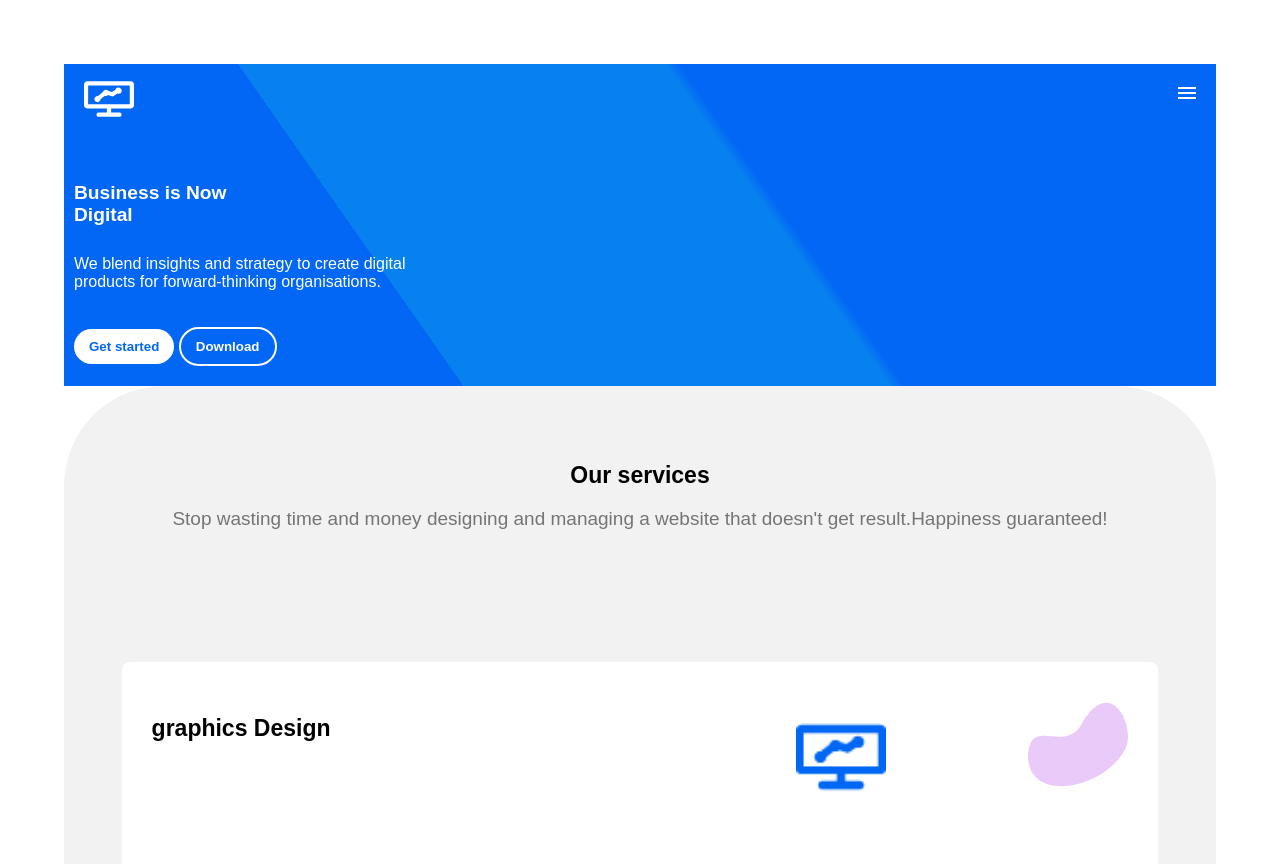
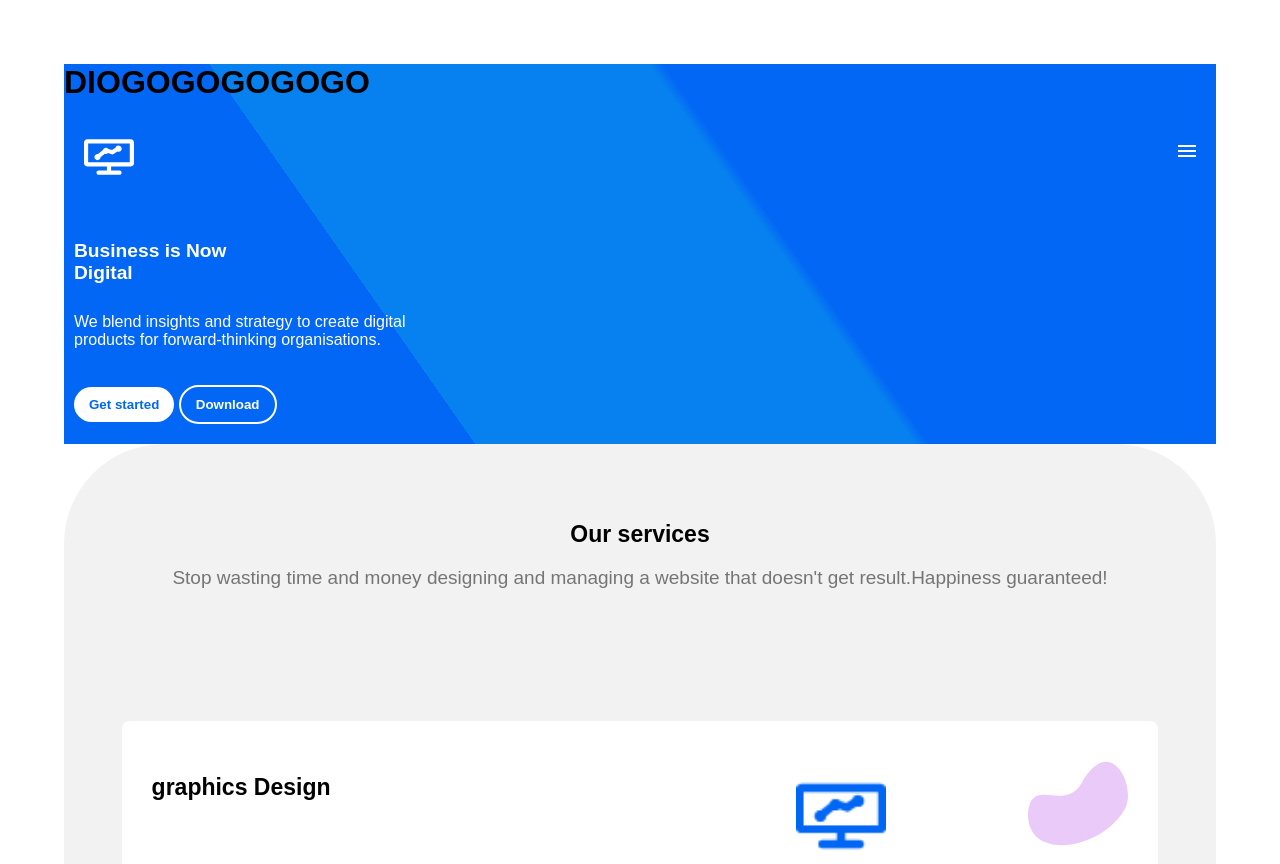
Before and after one commit to kawtarza/wireframe, a plain HTML site: page index.html in a window 1280 px wide. Shown: the top 864 px of the page. Drawn offline with Linux system fonts and the light colour scheme.

Commit message:
added title h1 on index.html

```diff
--- a/index.html
+++ b/index.html
@@ -10,7 +10,7 @@
 <body>
 <div>
 <div class="page1">
-    <header class="header">
+    <header class="header"><h1>DIOGOGOGOGOGO</h1>
         <img class="logo" src="./logo/logo.svg" alt="logo">
 
 
```
